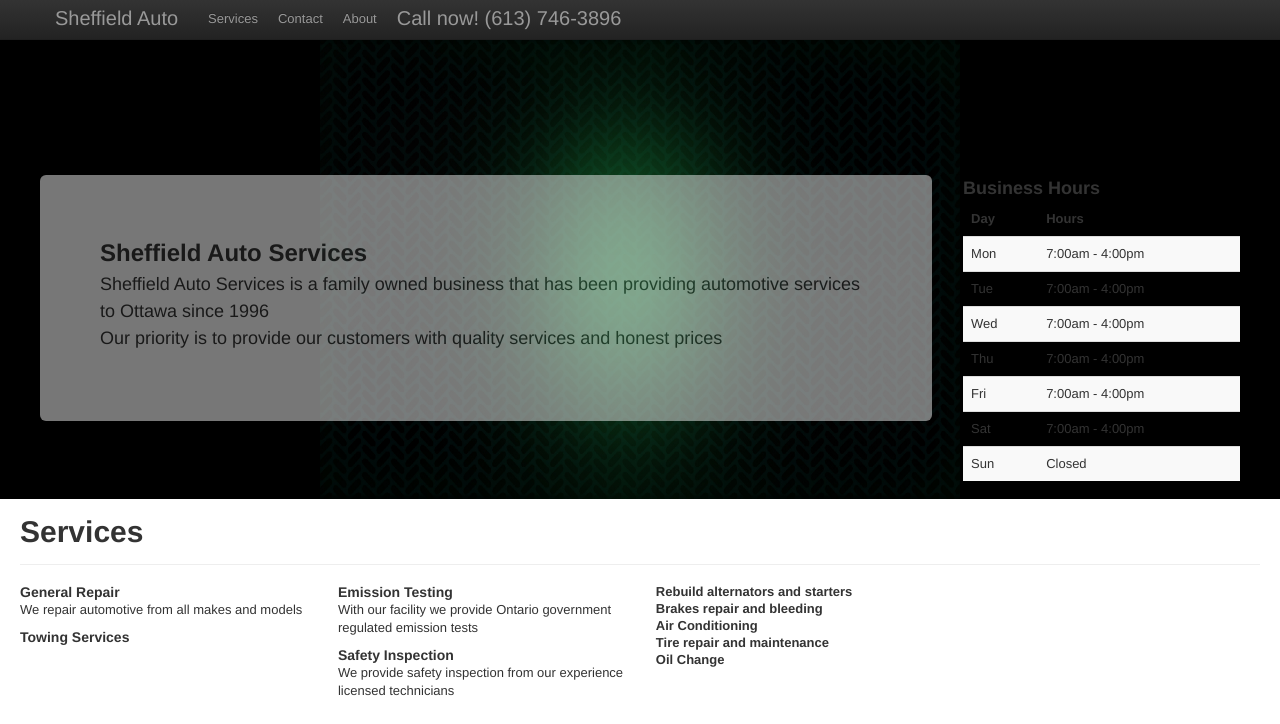
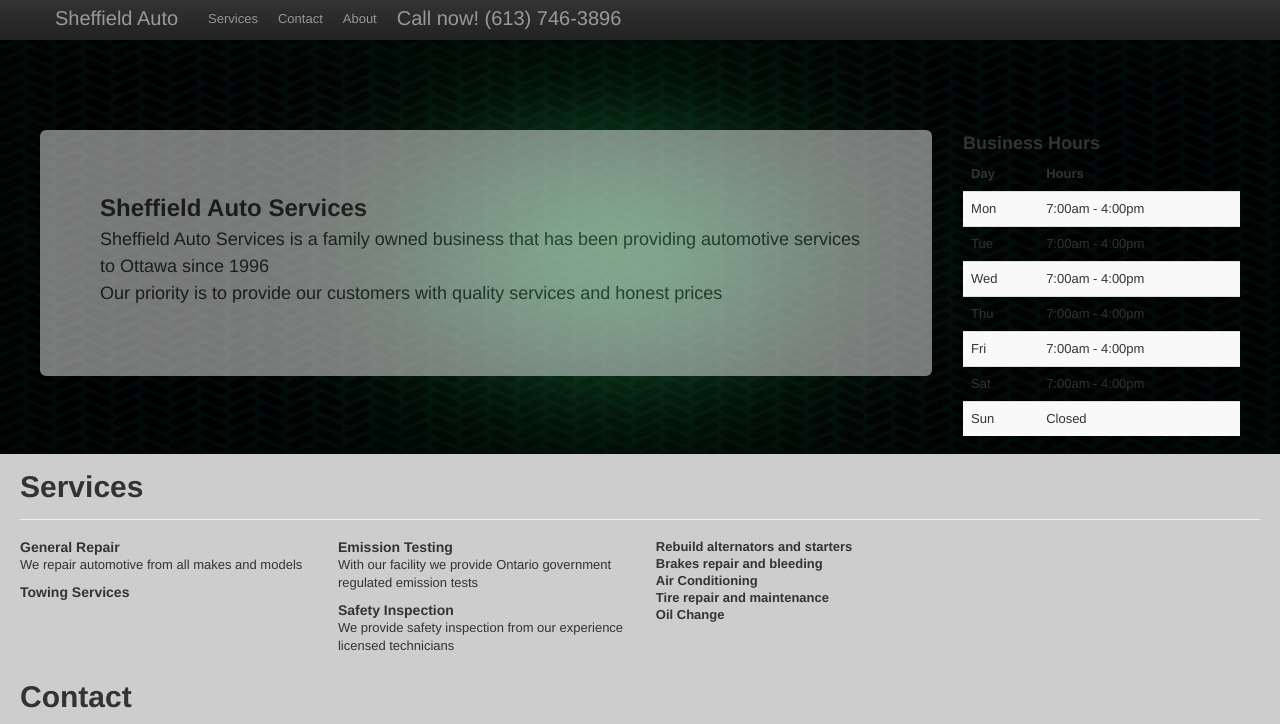
Before and after one commit to belo32/SheffieldAutoSite, a plain HTML site: page index.html in a window 1280 px wide. Shown: the top 724 px of the page. Drawn offline with Linux system fonts and the light colour scheme.

Commit message:
fixes to colors

```diff
--- a/index.html
+++ b/index.html
@@ -15,23 +15,24 @@
     <style>
       body {
 
-
+      	background-color: #CDCDCD;
         padding-top: 40px; /* 60px to make the container go all the way to the bottom of the topbar */
       }
 
       #header-area{
-      	padding-top: 75px;
+      	padding-top: 30px;
       }
       .hero-unit{
       	opacity: 0.5;
       }
+
       .my-header {
       	background: #000000;
       	max-width: 100%;
       	background-image:url('assets/img/header.jpg');
       	background-repeat: no-repeat;
-      	background-size: 50% 100%;
-      	background-position: center;
+      	background-size: 100% 100%;
+      	background-position: center center;
 
         padding-top: 60px; /* 60px to make the container go all the way to the bottom of the topbar */
 
@@ -104,7 +105,7 @@
 				<div class="span3">
 
 					<H3>Business Hours</h3>
-					<table class="table table-striped">
+					<table class="table table-striped" id="bus-hours">
 						<thead>
 							<tr>
 								<th>Day</th>
```
